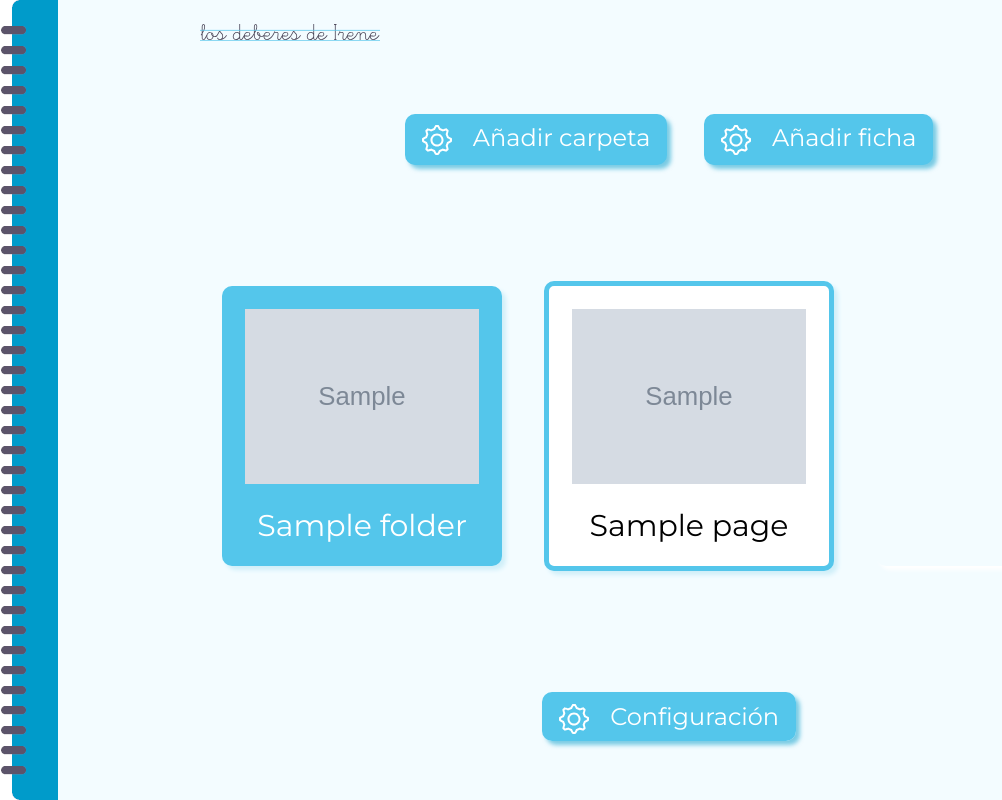
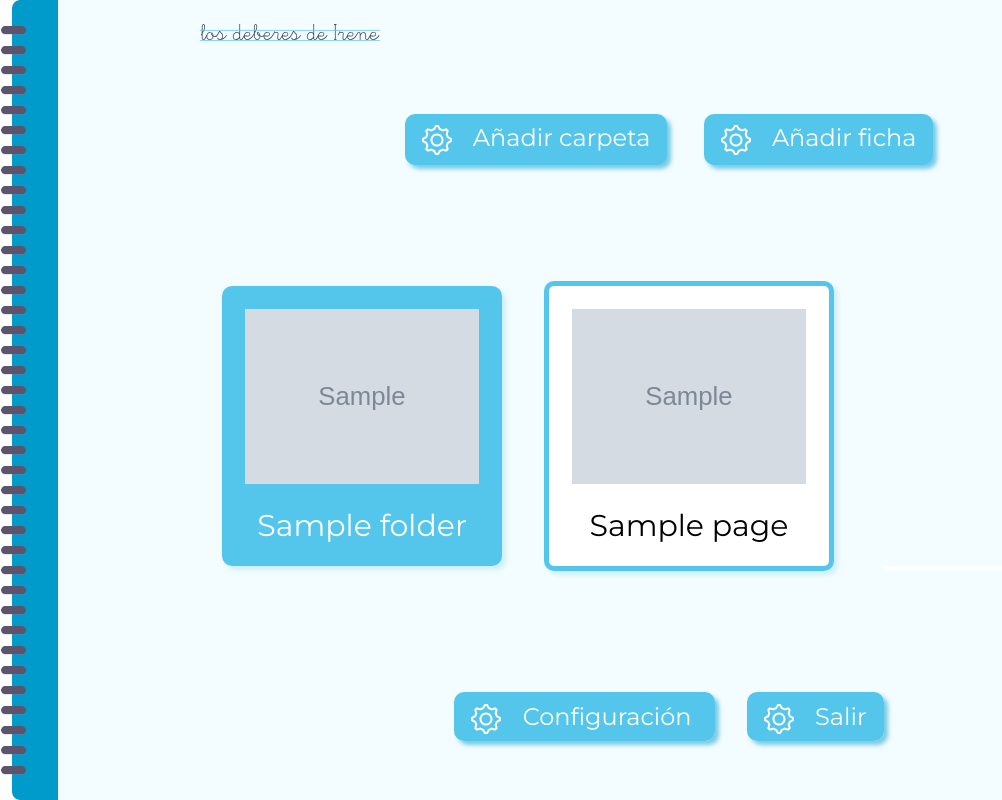
Before and after one commit to pabloalba/losdeberesdeireneweb, a Django app: template los_deberes_de_irene/templates/los_deberes_de_irene/browser.html in a window 1280 px wide. Shown: the whole page, without its empty margins (0-1002 px from the left). Run offline with Django 3.2, Linux system fonts and the light colour scheme; the template is opened without the code that fills it: most values are stand-ins (such as "Sample title", 1, 10 or a date in 2020); grey boxes marked "Sample" are stand-in pictures.

Commit message:
Add logout button

```diff
--- a/los_deberes_de_irene/templates/los_deberes_de_irene/browser.html
+++ b/los_deberes_de_irene/templates/los_deberes_de_irene/browser.html
@@ -71,6 +71,10 @@
       <a class="button" href="{% url 'student' %}">
         <img src="{% static 'img/settings.svg' %}" alt="" />
         Configuración
+      </a>
+      <a class="button" href="{% url 'logout' %}">
+        <img src="{% static 'img/settings.svg' %}" alt="" />
+        Salir
       </a>
     </div>
     {% endif %}
--- a/los_deberes_de_irene/urls.py
+++ b/los_deberes_de_irene/urls.py
@@ -37,5 +37,6 @@ urlpatterns = [
     path('pages/<int:page_id>/labels/<int:label_id>', login_required(views.EditLabelView.as_view()), name='edit-label'),
     path("save_settings", login_required(views.SettingsView.as_view()), name='save_settings'),
     path("register", views.register_request, name="register"),
-    path("login", views.login_request, name="login")
+    path("login", views.login_request, name="login"),
+    path("logout", views.logout_request, name="logout"),
 ] + static(settings.MEDIA_URL, document_root=settings.MEDIA_ROOT)
```
Also changed, not shown: los_deberes_de_irene/views.py (+6 -1 lines).
